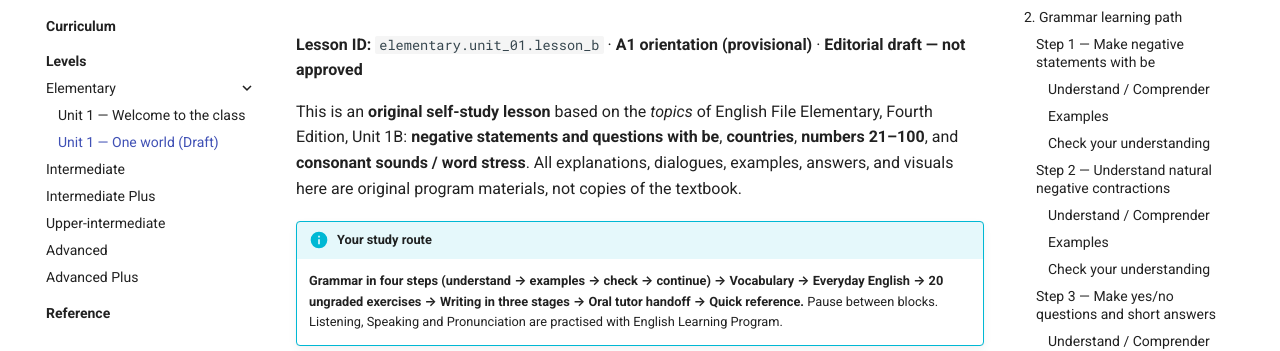
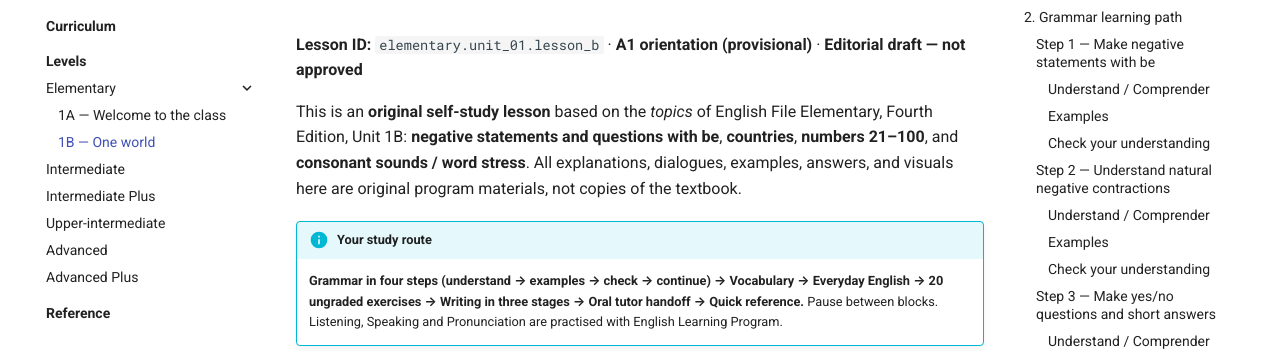
Before and after one commit to jccabreralosada/english-learning-course, an MkDocs documentation site: the page built from docs/elementary/unit_01/lesson_b.md, in a window 1280 px wide. Shown: the part 148-499 px from the top of the page. Built offline with MkDocs 1.6.1 and Material for MkDocs 9.7.7, drawn with Linux system fonts in a browser that asks for light colours; comment, search, counter and statistics services are not loaded.

Commit message:
docs: remove stale editorial labels and align published Elementary navigation

```diff
--- a/mkdocs.yml
+++ b/mkdocs.yml
@@ -39,8 +39,8 @@ nav:
   - Levels:
       - Elementary:
           - Overview: elementary/index.md
-          - Unit 1 — Welcome to the class: elementary/unit_01/lesson_a.md
-          - Unit 1 — One world (Draft): elementary/unit_01/lesson_b.md
+          - 1A — Welcome to the class: elementary/unit_01/lesson_a.md
+          - 1B — One world: elementary/unit_01/lesson_b.md
       - Pre-intermediate: pre_intermediate/index.md
       - Intermediate: intermediate/index.md
       - Intermediate Plus: intermediate_plus/index.md
```
